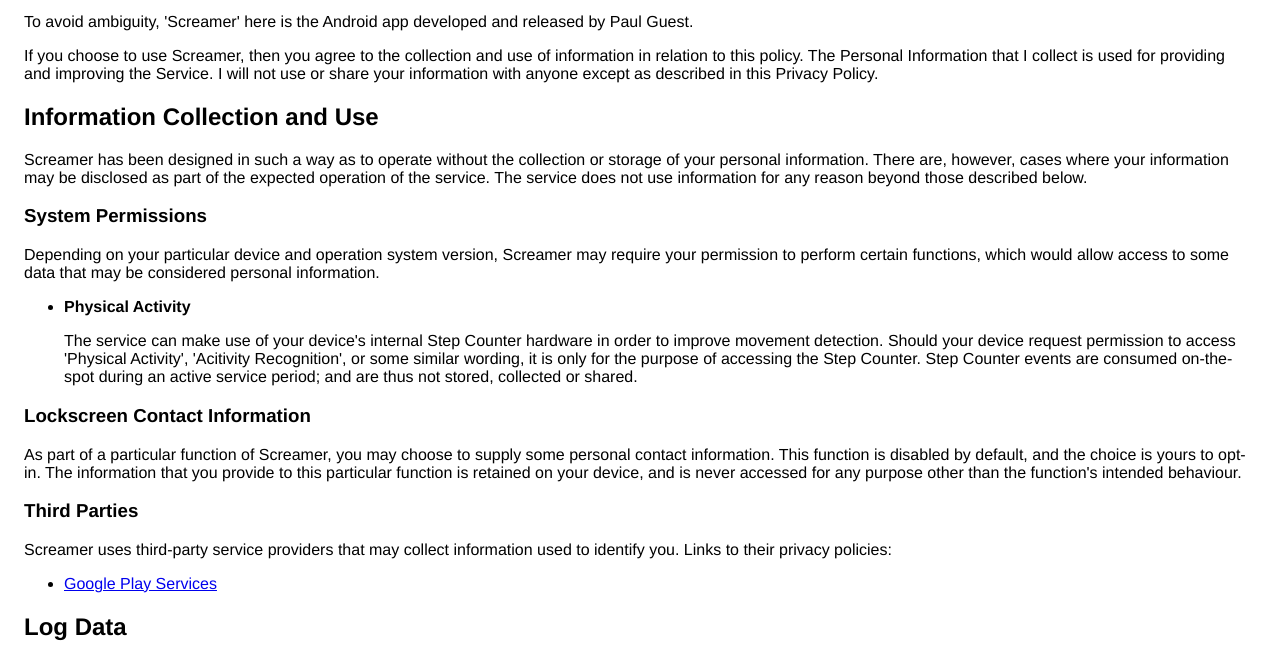
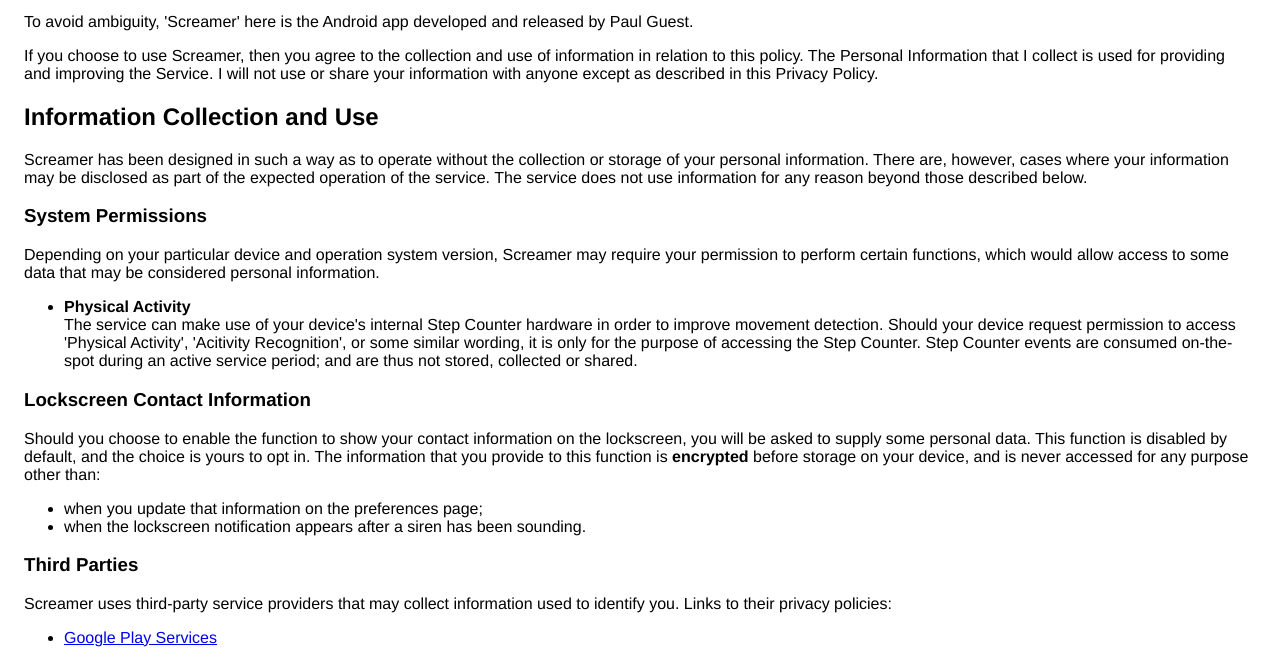
Before and after one commit to paul-c-guest/paulcguest.github.io, a plain HTML site: page screamer/privacy/index.html in a window 1280 px wide. Shown: the part 113-771 px from the top of the page. Drawn offline with Linux system fonts and the light colour scheme.

Commit message:
minor change to privacy policy, encryption of contact info

```diff
--- a/screamer/privacy/index.html
+++ b/screamer/privacy/index.html
@@ -43,21 +43,26 @@
 
   <ul>
     <li><strong>Physical Activity</strong></li>
-    <p>
+    <span>
       The service can make use of your device's internal Step Counter hardware in order to improve movement detection.
       Should your device request permission to access 'Physical Activity', 'Acitivity Recognition', or some similar
       wording, it is only for the purpose of accessing the Step Counter. Step Counter events are consumed on-the-spot
       during an active service period; and are thus not stored, collected or shared.
-    </p>
+    </span>
   </ul>
 
   <h3>Lockscreen Contact Information</h3>
   <p>
-    As part of a particular function of Screamer, you may choose to supply some personal contact information. This
-    function is disabled by default, and the choice is yours to opt-in. The information that you provide to this
-    particular function is retained on your device, and is never accessed for any purpose other than the
-    function's intended behaviour.
+    Should you choose to enable the function to show your contact information on the lockscreen, you will be asked to
+    supply some personal data. This
+    function is disabled by default, and the choice is yours to opt in. The information that you provide to this
+    function is <strong>encrypted</strong> before storage on your device, and is never accessed for any purpose other
+    than:
   </p>
+  <ul>
+    <li>when you update that information on the preferences page;</li>
+    <li>when the lockscreen notification appears after a siren has been sounding.</li>
+  </ul>
 
   <h3>Third Parties</h3>
   <p>
@@ -134,7 +139,7 @@
     changes.
   </p>
   <p>
-    This policy is effective as of 7th April 2023
+    This policy is effective from 7th April 2023.
   </p>
 
   <h2>Contact Us</h2>
```
